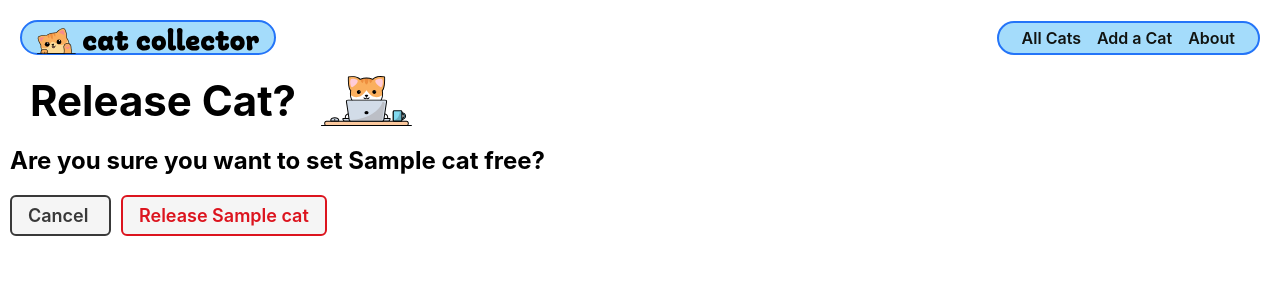
After one commit to ManliestBen/catcollector, a Django app: page /cats/1/delete/ in a window 1280 px wide. The commit adds this page. Shown: the top 300 px of the page. Run offline with Django 4.2, Linux system fonts and the light colour scheme; tables that the repository leaves empty hold one stand-in row (values such as "Sample post").

Commit message:
implement CBVs for Delete/Update

```diff
--- a/main_app/templates/cats/detail.html
+++ b/main_app/templates/cats/detail.html
@@ -26,6 +26,10 @@
       <h2>A {{ cat.breed }} kitten.</h2>
     {% endif %}
     <p>{{ cat.description }}</p>
+    <div class="cat-actions">
+      <a href="{% url 'cat-update' cat.id %}" class='btn warn'>Edit</a>
+      <a href="{% url 'cat-delete' cat.id %}" class='btn danger'>Delete</a>
+    </div>
   </div>
 </section>
 
--- /dev/null
+++ b/main_app/templates/main_app/cat_confirm_delete.html
@@ -0,0 +1,19 @@
+{% extends "base.html" %}
+{% load static %}
+
+{% block content %}
+
+<div class="page-header">
+  <h1>Release Cat?</h1>
+  <img src="{% static 'images/nerd-cat.svg' %}" alt="A cat using a computer"/>
+</div>
+<h2>Are you sure you want to set {{ object.name }} free?</h2>
+
+<form action="" method='post' class='form'>
+  {% csrf_token %}
+  <a href="{% url 'cat-detail' cat.id %}" class='btn secondary'>
+    Cancel
+  </a>
+  <button type="submit" class='btn danger'>Release {{ cat.name }}</button>
+</form>
+{% endblock %}
--- a/main_app/templates/main_app/cat_form.html
+++ b/main_app/templates/main_app/cat_form.html
@@ -8,7 +8,11 @@
 {% block content %}
 
 <div class="page-header">
-  <h1>Add a Cat</h1>
+  {% if cat %}
+    <h1>Edit {{ cat.name }}</h1>
+  {% else %}
+    <h1>Add a Cat</h1>
+  {% endif %}
   <img src="{% static 'images/nerd-cat.svg' %}" alt="A cat using a computer"/>
 </div>
 <form action="" method='post' class='form-container'>
--- a/main_app/urls.py
+++ b/main_app/urls.py
@@ -7,5 +7,6 @@ urlpatterns = [
   path('cats/', views.cat_index, name='cat-index'),
   path('cats/<int:cat_id>/', views.cat_detail, name='cat-detail'),
   path('cats/create/', views.CatCreate.as_view(), name='cat-create'),
-
+  path('cats/<int:pk>/update/', views.CatUpdate.as_view(), name='cat-update'),
+  path('cats/<int:pk>/delete/', views.CatDelete.as_view(), name='cat-delete'),
 ]
--- a/main_app/views.py
+++ b/main_app/views.py
@@ -1,5 +1,5 @@
 from django.shortcuts import render
-from django.views.generic.edit import CreateView
+from django.views.generic.edit import CreateView, UpdateView, DeleteView
 from .models import Cat
 
 # Create your views here.
@@ -20,3 +20,11 @@ def cat_detail(request, cat_id):
 class CatCreate(CreateView):
   model = Cat
   fields = '__all__'
+
+class CatUpdate(UpdateView):
+  model = Cat
+  fields = ['breed', 'description', 'age']
+
+class CatDelete(DeleteView):
+  model = Cat
+  success_url = '/cats/'
```
